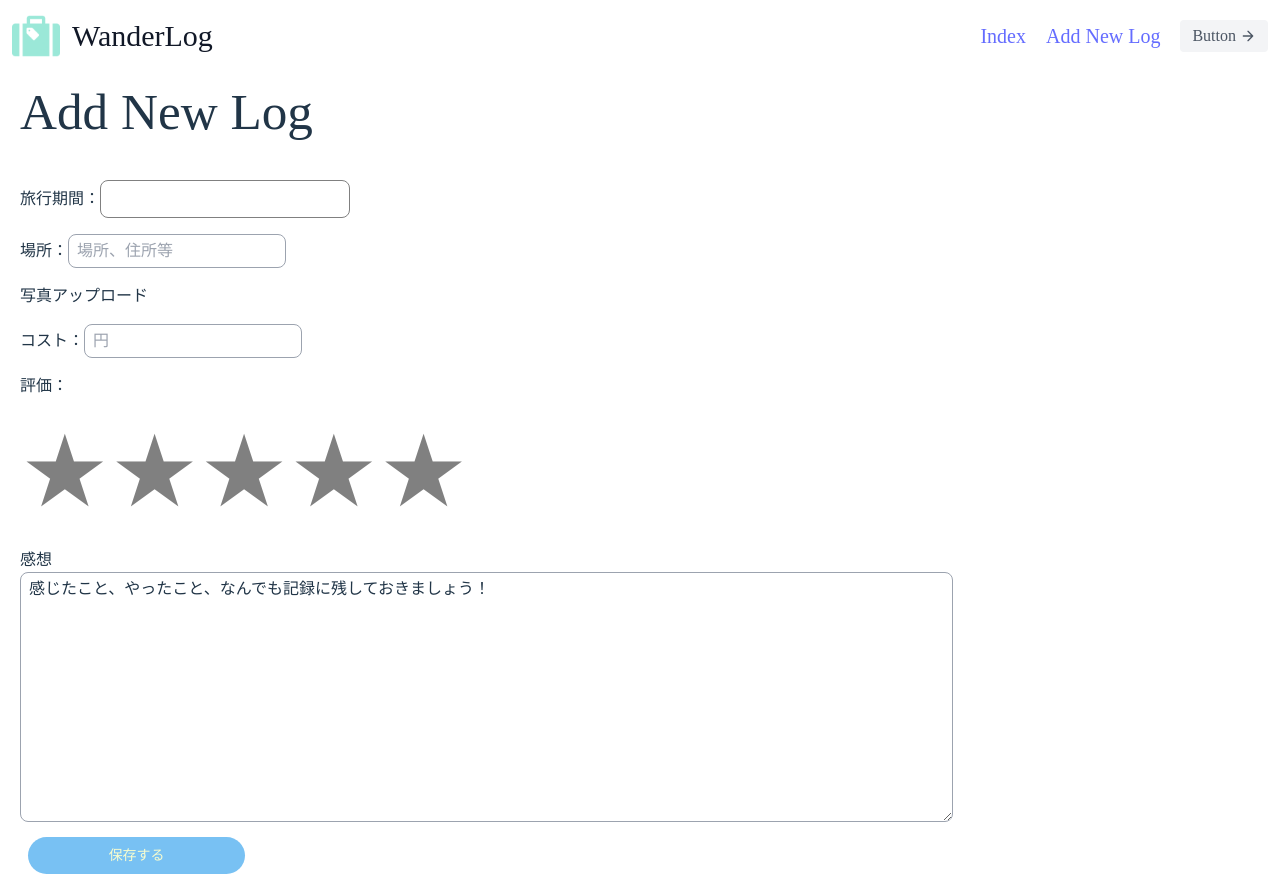
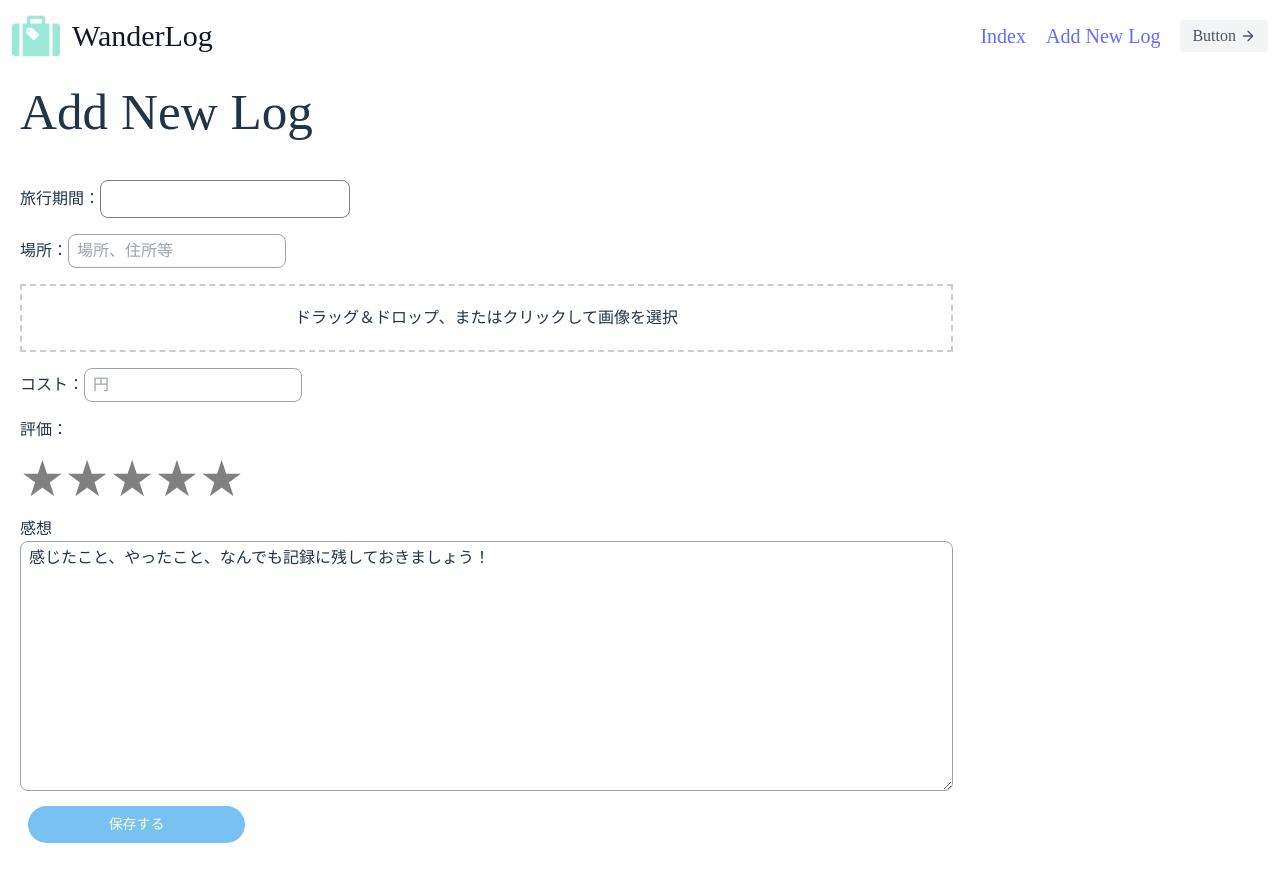
Before and after one commit to arki-s/WanderLog, a React (Vite) app: page /create in a window 1280 px wide. After the commit the page ends 851 px from the top, so only its background shows below. Built offline with nearby package versions, Linux system fonts and the light colour scheme; a web font is replaced by a local one.

Commit message:
installed react-dropzone

```diff
--- a/package.json
+++ b/package.json
@@ -13,6 +13,7 @@
     "react": "^18.3.1",
     "react-datepicker": "^7.5.0",
     "react-dom": "^18.3.1",
+    "react-dropzone": "^14.3.5",
     "react-router-dom": "^7.0.2"
   },
   "devDependencies": {
--- a/src/components/Create.tsx
+++ b/src/components/Create.tsx
@@ -1,12 +1,25 @@
-import React, { useState } from 'react'
+import React, { useCallback, useState } from 'react'
 import DatePicker from 'react-datepicker';
 import "react-datepicker/dist/react-datepicker.css";
 import Stars from './Stars';
+import { useDropzone } from 'react-dropzone';
 
 const Create = () => {
   const [dateRange, setDateRange] = useState<[Date | undefined, Date | undefined]>([undefined, undefined]);
   const [startDate, endDate] = dateRange;
   const defaultRating = localStorage.getItem("starRating");
+  const [selectedImages, setSelectedImages] = useState<File[]>([]);
+
+  const onDrop = useCallback((acceptedFiles: File[]) => {
+    setSelectedImages(acceptedFiles);
+  }, []);
+
+  const { getRootProps, getInputProps } = useDropzone({
+    onDrop,
+    accept: 'image/*',
+    multiple: true,
+  });
+
   // フォームに含める内容
   // 開始日、終了日
   // 場所（地図入力+手動入力）
@@ -47,7 +60,28 @@ const Create = () => {
             </div>
 
             <div className="pb-4">
-              <label>写真アップロード</label>
+              <div
+                {...getRootProps()}
+                style={{
+                  border: '2px dashed #ccc',
+                  padding: '20px',
+                  textAlign: 'center',
+                }}
+              >
+                <input {...getInputProps()} />
+                <p>ドラッグ＆ドロップ、またはクリックして画像を選択</p>
+                <div>
+                  {selectedImages.map((file, index) => (
+                    <img
+                      key={index}
+                      src={URL.createObjectURL(file)}
+                      alt={`Preview ${index + 1}`}
+                      style={{ width: '100px', margin: '10px' }}
+                    />
+                  ))}
+                </div>
+              </div>
+
             </div>
 
             <div className="pb-4">
@@ -58,7 +92,7 @@ const Create = () => {
 
             <div>
               <label>評価：
-                <Stars iconSize={100} defaultRating={defaultRating} />
+                <Stars iconSize={50} defaultRating={defaultRating} />
               </label>
             </div>
 
```
Also changed, not shown: 1 other file (tests, documents, lock files or other folders).
